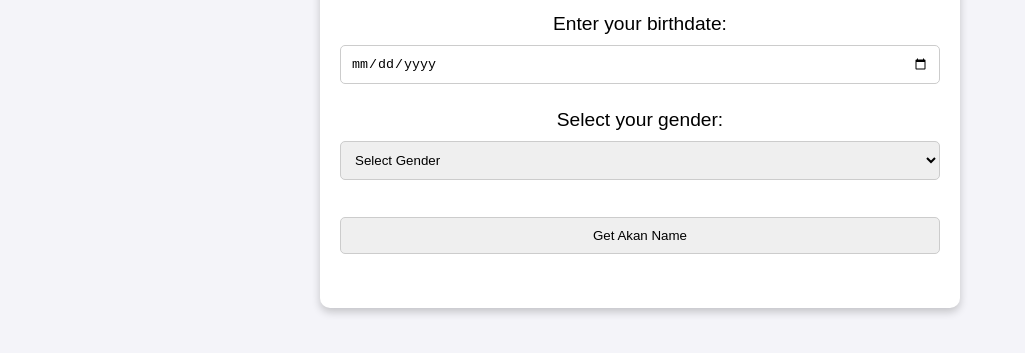
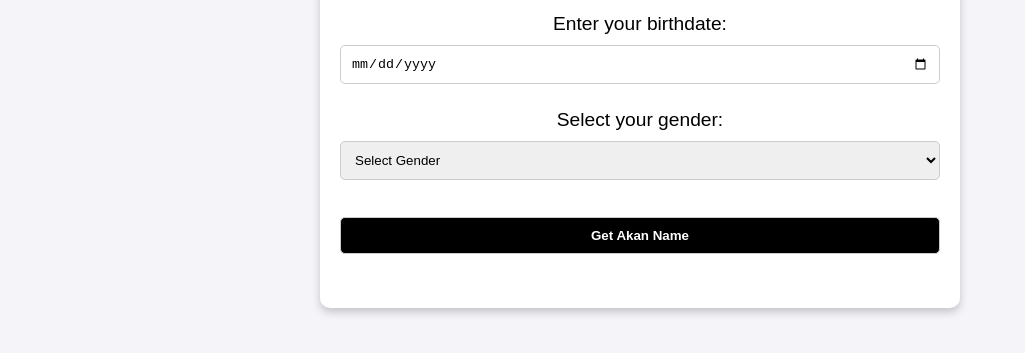
Before and after one commit to Adrienkym/Name-generator, a plain HTML site: page index.html in a window 1280 px wide. Shown: the part 189-542 px from the top of the page, without its empty margins (0-1025 px from the left). Drawn offline with Linux system fonts and the light colour scheme.

Commit message:
modifying css

```diff
--- a/css/style.css
+++ b/css/style.css
@@ -23,9 +23,18 @@ label {
 #form {
   font-size: larger;
 }
-input, select, button {
-    width: 100%;
-    padding: 10px;
-    margin-bottom: 15px;
-    border-radius: 5px;
-    border: 1px solid #ccc;
+input,
+select,
+button {
+  width: 100%;
+  padding: 10px;
+  margin-bottom: 15px;
+  border-radius: 5px;
+  border: 1px solid #ccc;
+}
+button {
+  background-color: black;
+  color: white;
+  font-weight: bold;
+  cursor: pointer;
+}
```
